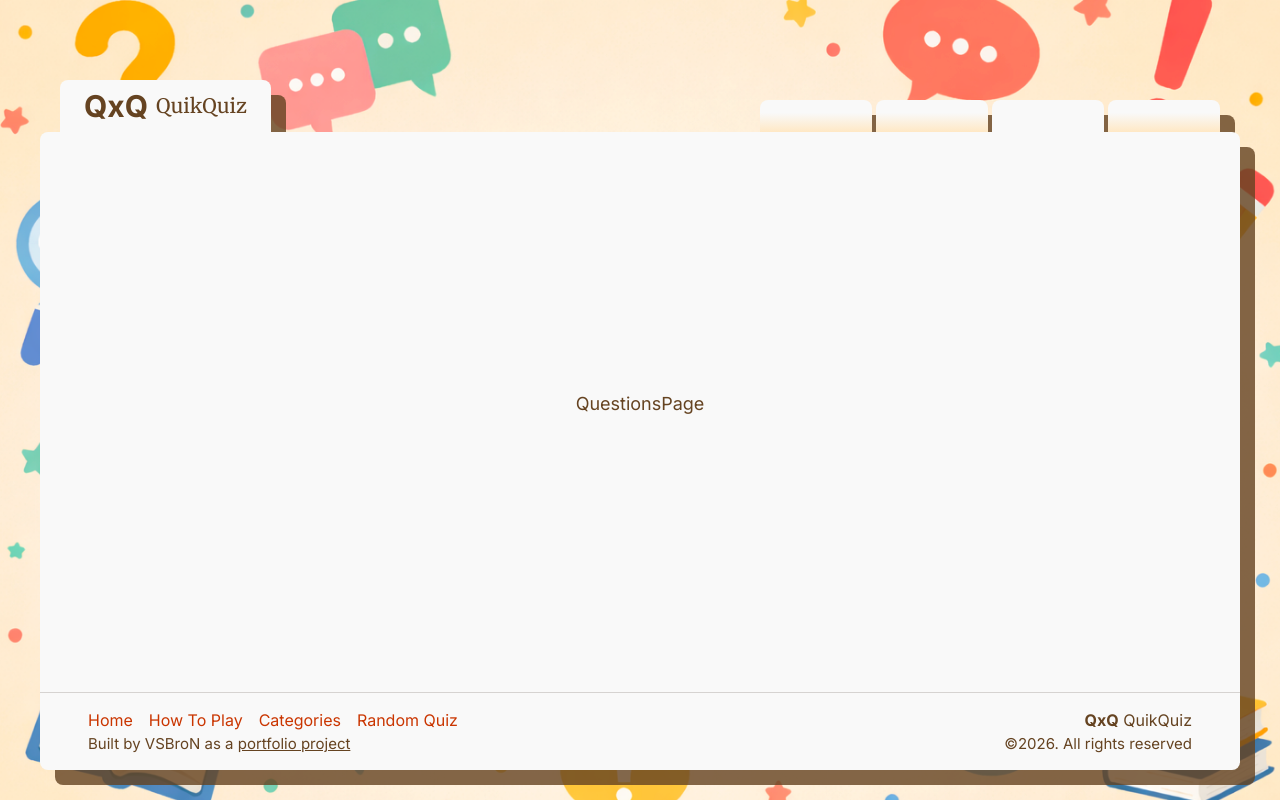
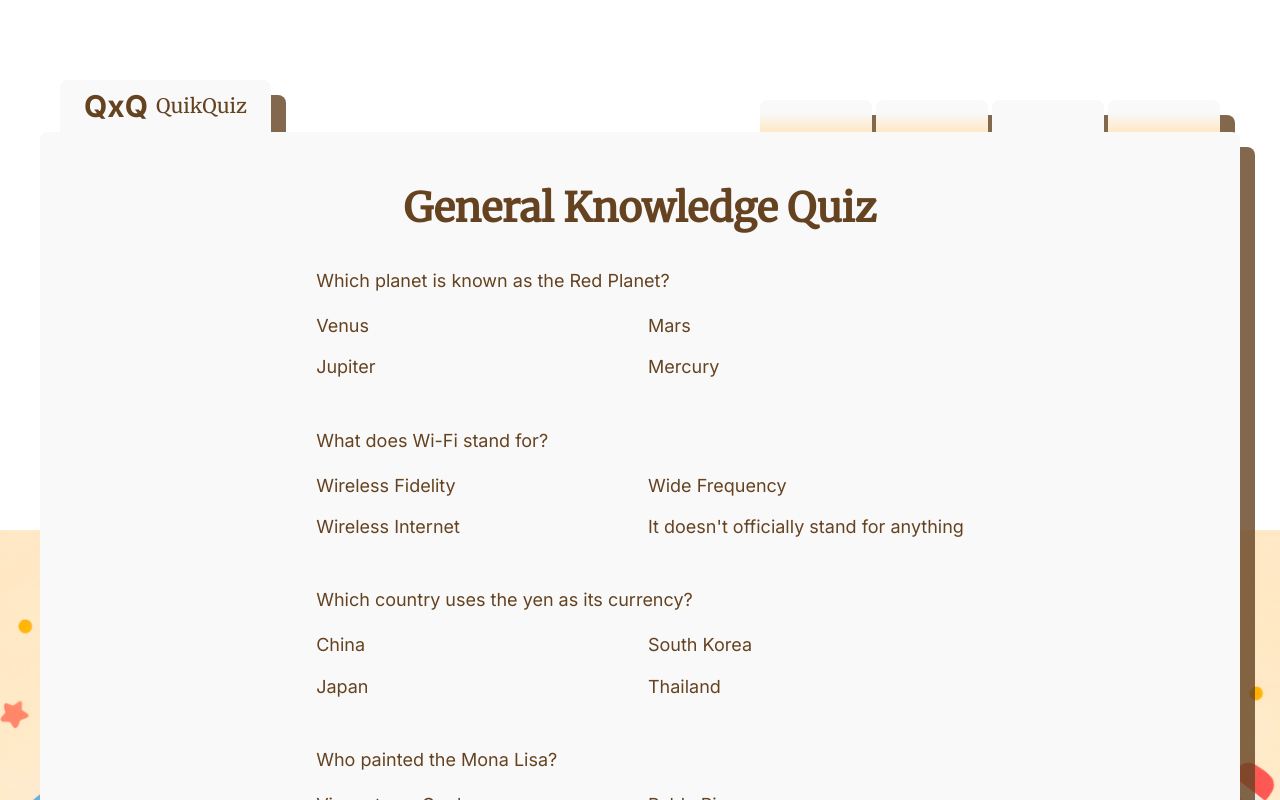
Before and after one commit to vsbron/quikquiz-2026-nextjs, a Next.js app: page /quiz/general in a window 1280 px wide. Shown: the top 800 px of the page. Built offline with nearby package versions, Linux system fonts and the light colour scheme.

Commit message:
Add basic UI for questions

```diff
--- /dev/null
+++ b/app/api/categories/[category]/route.ts
@@ -0,0 +1,22 @@
+import { NextResponse } from "next/server";
+
+import { CATEGORIES } from "@/data/categories";
+
+export async function GET(
+  _: Request,
+  { params }: { params: Promise<{ category: string }> },
+) {
+  // Get the category name
+  const { category } = await params;
+
+  // Find the pack inside categories
+  const questionsPack = CATEGORIES.find((pack) => pack.slug === category);
+
+  // If not found, throw error
+  if (!questionsPack) {
+    return NextResponse.json({ error: "Category not found" }, { status: 404 });
+  }
+
+  // Return the response
+  return NextResponse.json(questionsPack);
+}
--- a/app/quiz/[category]/page.tsx
+++ b/app/quiz/[category]/page.tsx
@@ -1,6 +1,27 @@
-function QuestionsPage() {
+import QuizSection from "@/components/QuizSection";
+import SectionTitle from "@/components/ui/SectionTitle";
+
+// Props interface
+interface QuestionsPageProps {
+  params: Promise<{ category: string }>;
+}
+
+// The component
+async function QuestionsPage({ params }: QuestionsPageProps) {
+  // Get the params and fetch the data
+  const { category } = await params;
+  const res = await fetch(`http://localhost:3000/api/categories/${category}`, {
+    cache: "no-store",
+  });
+
+  // Guard clause
+  if (!res.ok) throw new Error("Category not found");
+
+  // Get the actual data and destructure it
+  const questionsPack = (await res.json()) as QuestionsPack;
+
   // Returned JSX
-  return <div>QuestionsPage</div>;
+  return <QuizSection questions={questionsPack} />;
 }
 
 export default QuestionsPage;
--- /dev/null
+++ b/components/QuestionsDisplay.tsx
@@ -0,0 +1,19 @@
+function QuestionsDisplay({ questions }: { questions: Question[] }) {
+  // Returned JSX
+  return (
+    <div className="flex flex-col gap-12">
+      {questions.map(({ question, answers, image }) => (
+        <div key={question}>
+          <h2 className="mb-5">{question}</h2>
+          <div className="grid grid-cols-2 gap-4">
+            {answers.map((answer) => (
+              <div key={answer}>{answer}</div>
+            ))}
+          </div>
+        </div>
+      ))}
+    </div>
+  );
+}
+
+export default QuestionsDisplay;
--- /dev/null
+++ b/components/QuizSection.tsx
@@ -0,0 +1,20 @@
+import QuestionsDisplay from "./QuestionsDisplay";
+import SectionTitle from "./ui/SectionTitle";
+
+function QuizSection({ questions }: { questions: QuestionsPack }) {
+  // Destructure the questions
+  const {
+    title,
+    difficulties: { casual, moderate, pro },
+  } = questions;
+
+  // Returned JSX
+  return (
+    <section>
+      <SectionTitle>{`${title} Quiz`}</SectionTitle>
+      <QuestionsDisplay questions={casual} />
+    </section>
+  );
+}
+
+export default QuizSection;
```
